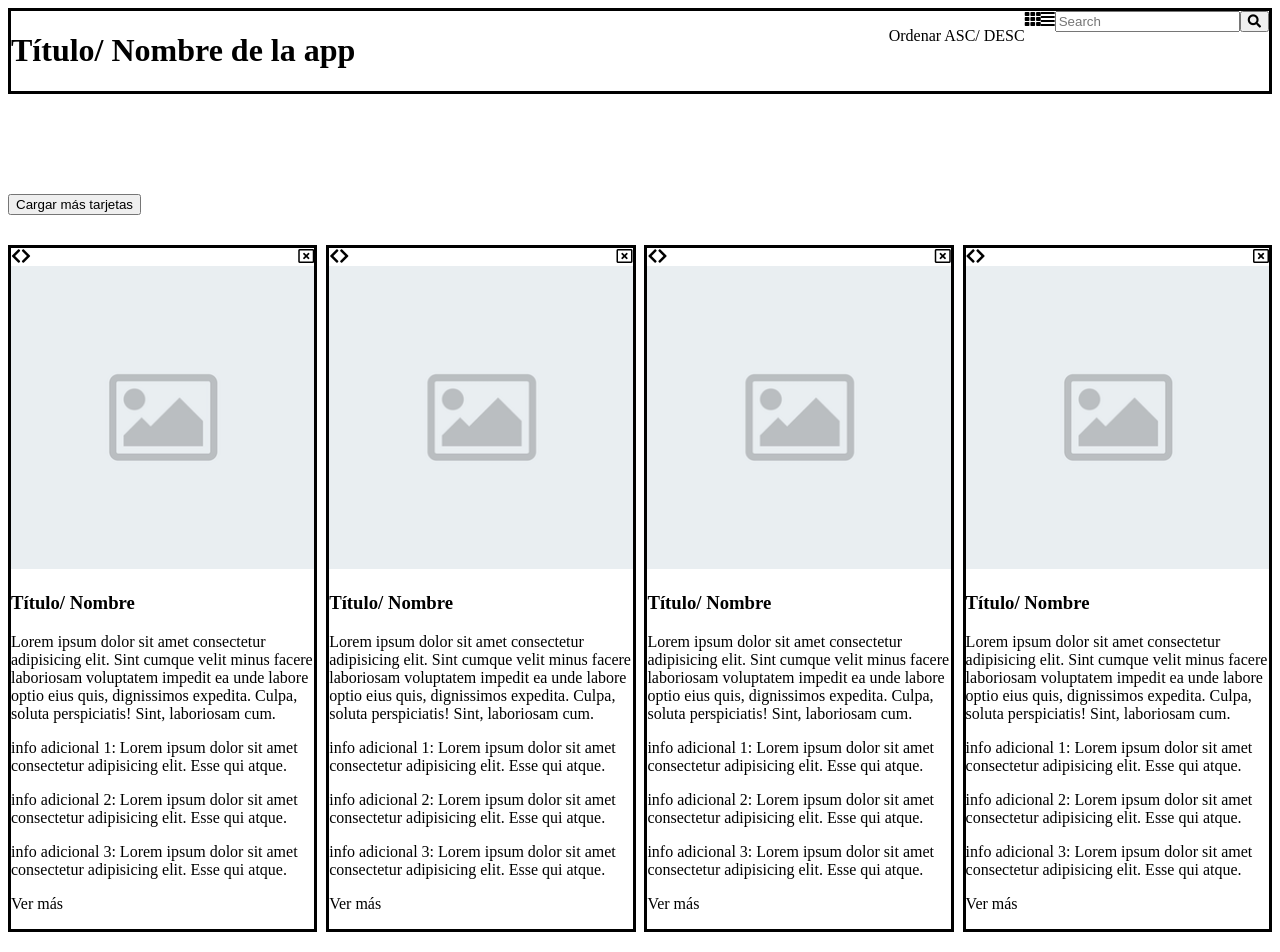
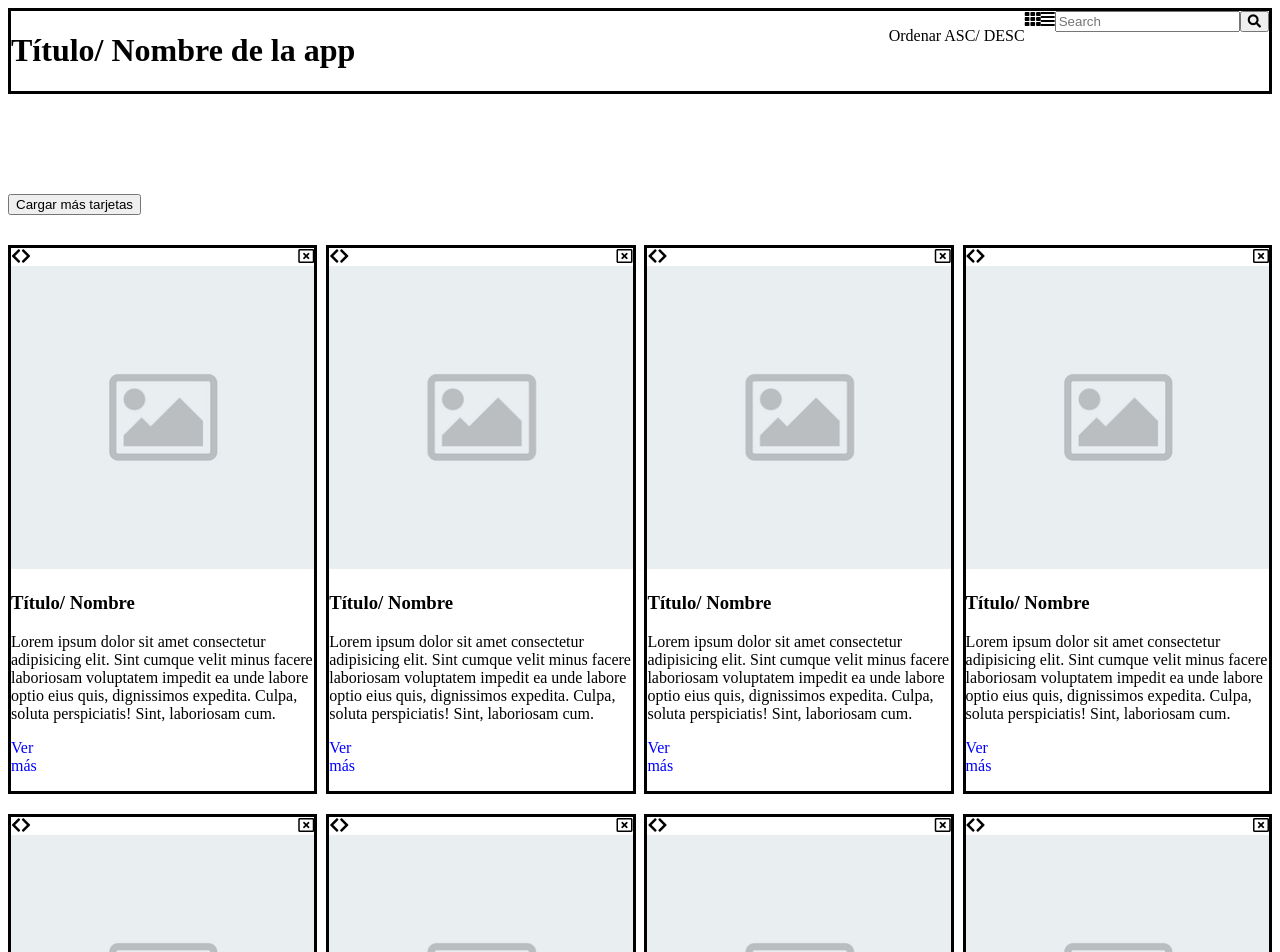
Before and after one commit to santikaragozian/proyecto-prog-3, a React (Create React App) app: page / in a window 1280 px wide. Shown: the top 952 px of the page. Built offline with nearby package versions, Linux system fonts and the light colour scheme.

Commit message:
ver mas hecho pero no funciona

```diff
--- a/src/components/Cards/Cards.css
+++ b/src/components/Cards/Cards.css
@@ -13,3 +13,21 @@
     flex-direction: row;
     justify-content: space-between;
 }
+
+.verMas{
+    width: 17%;
+    color: blue;
+}
+
+.verMas:hover{
+    text-decoration: underline;
+    cursor: pointer;
+}
+
+.esconder{
+    display: none;
+}
+
+.mostrar{
+    display: block;
+}
--- a/src/components/Cards/Cards.js
+++ b/src/components/Cards/Cards.js
@@ -1,7 +1,43 @@
-import React from 'react'
+import React, {Component} from 'react'
 import './Cards.css'
 
-function Cards(){
+class Cards extends Component{
+    constructor(props){
+        super(props)
+        this.state = {
+            viewMore: false,
+            text:'Ver más',
+            selected: false,
+        }
+    }
+
+    viewMore(){
+        if(this.state.viewMore){
+            this.setState({
+                viewMore: false,
+                text: 'Ver más'
+            })
+        } else {
+            this.setState({
+                viewMore: true,
+                text: 'ver menos'
+            })
+        }
+    }
+
+    selected(){
+        if(this.state.selected){
+            this.setState({
+                selected: false,
+            })
+        } else {
+            this.setState({
+                selected: true,
+            })
+        }
+    }
+
+    render(){
         return(
                     <article className='eachCard'>
                         <section className="navigation">
@@ -16,15 +52,16 @@ function Cards(){
                             <h3>Título/ Nombre</h3>
                             <p className="description">Lorem ipsum dolor sit amet consectetur adipisicing elit. Sint cumque velit minus facere laboriosam voluptatem impedit ea unde labore optio eius quis, dignissimos expedita. Culpa, soluta perspiciatis! Sint, laboriosam cum.</p>
                             <section class="aditional-info">
-                            <p>info adicional 1: Lorem ipsum dolor sit amet consectetur adipisicing elit. Esse qui atque.</p>
-                            <p>info adicional 2: Lorem ipsum dolor sit amet consectetur adipisicing elit. Esse qui atque.</p>
-                            <p>info adicional 3: Lorem ipsum dolor sit amet consectetur adipisicing elit. Esse qui atque.</p>
+                                <p className={`${this.state.viewMore ? 'mostrar' : 'esconder'}`}>info adicional 1: Lorem ipsum dolor sit amet consectetur adipisicing elit. Esse qui atque.</p>
+                                {/* <p className={`${this.state.viewMore ? 'mostrar' : 'esconder'}`}>info adicional 2: Lorem ipsum dolor sit amet consectetur adipisicing elit. Esse qui atque.</p>
+                                <p className={`${this.state.viewMore ? 'mostrar' : 'esconder'}`}>info adicional 3: Lorem ipsum dolor sit amet consectetur adipisicing elit. Esse qui atque.</p> */}
                             </section>
-                        <p>Ver más</p>
+                            <p className="verMas" onClick={()=>this.viewMore}>{this.state.text}</p>
                         </div>
                     </article>
 
         )
     }
+}
 
 export default Cards
--- a/src/style.css
+++ b/src/style.css
@@ -3,6 +3,6 @@ div.card-container{
     flex-direction: row;
     flex-wrap: wrap;
     justify-content: space-between;
-    margin-bottom: 300px;
+    margin-bottom: 30px;
     margin-top: 30px;
 }
```
Also changed, not shown: src/components/Main/Main.js (added). Lines whose indentation alone changed are shown as unchanged.
